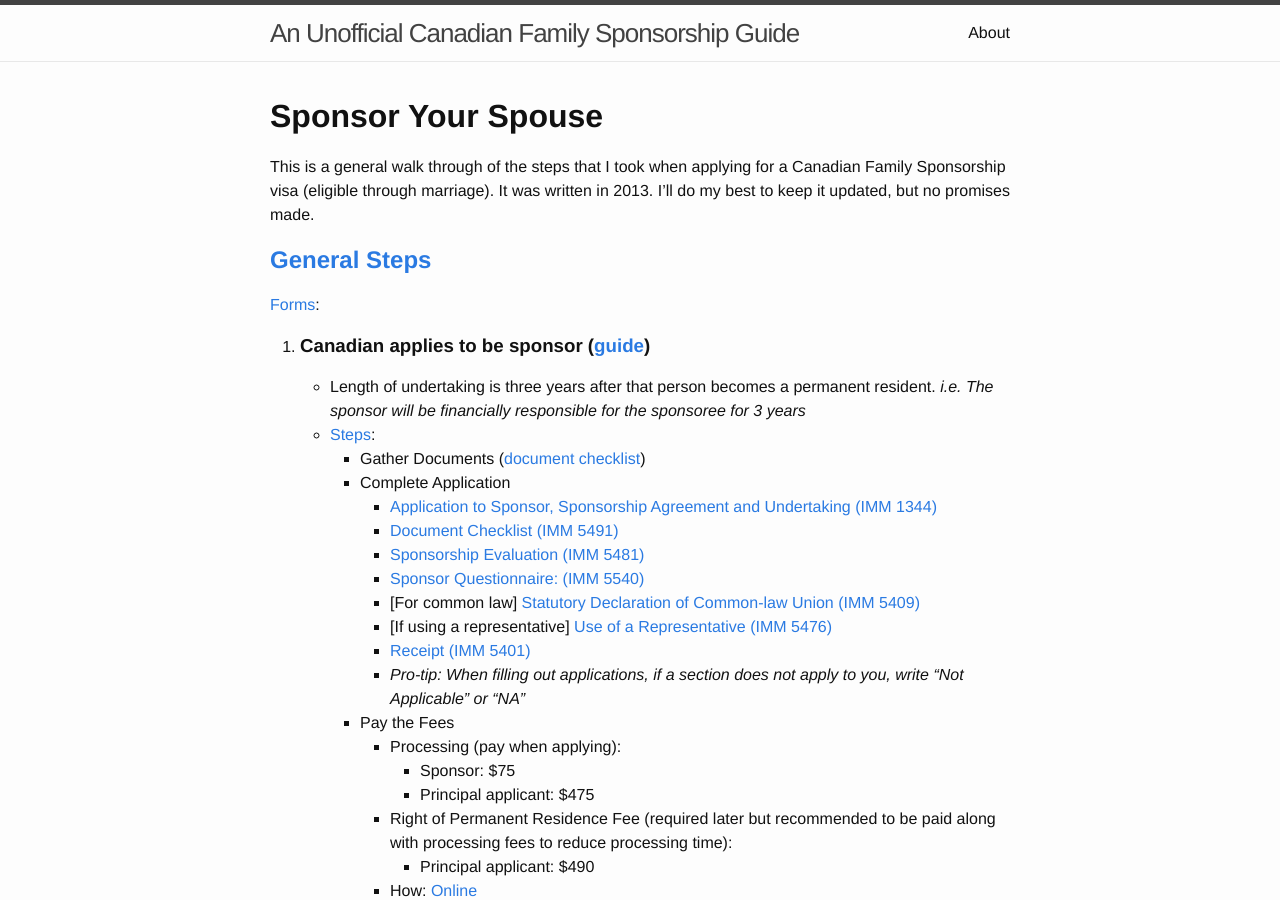
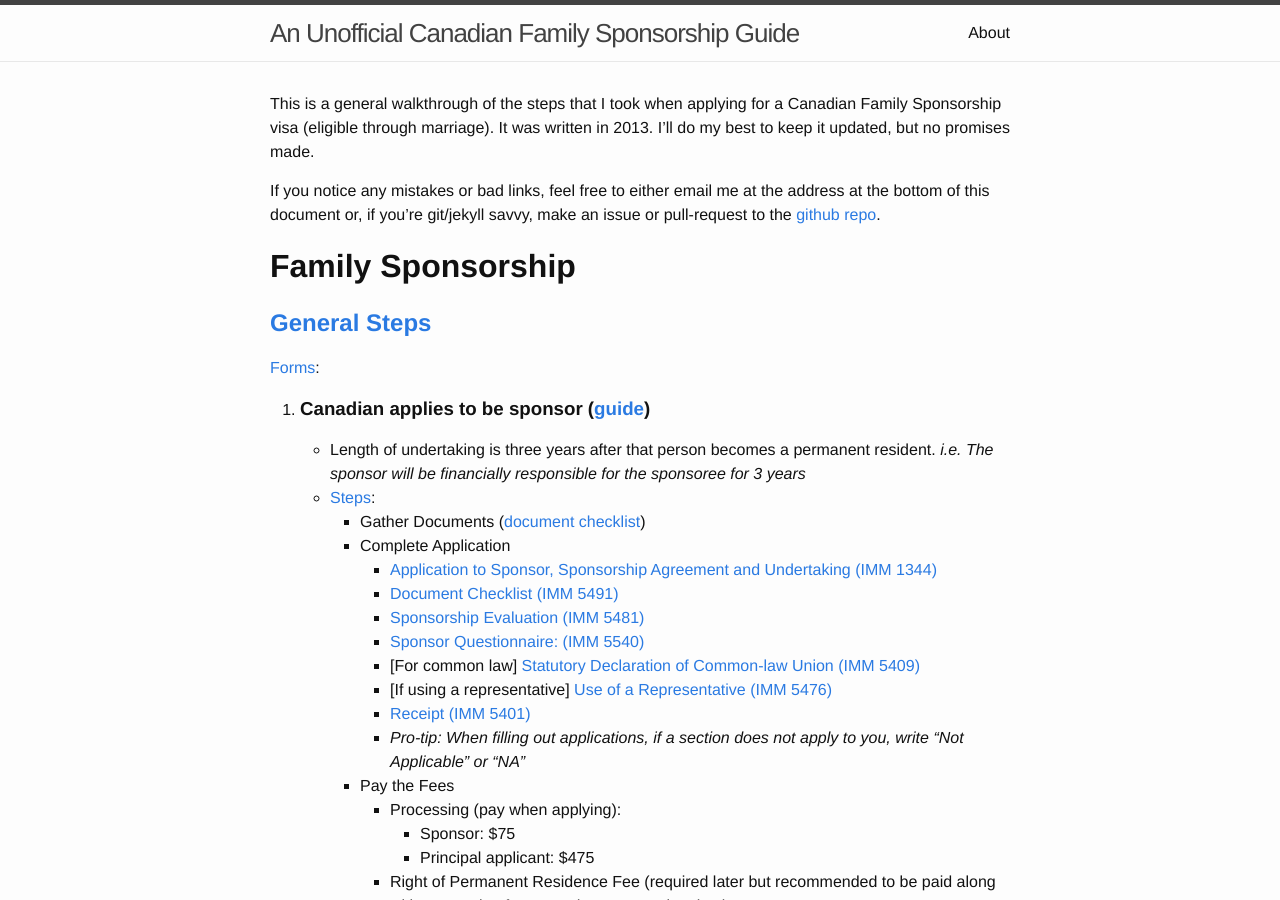
Before and after one commit to alukach/unofficial-guide-to-canadian-immigration, a Jekyll site: the page built from index.md, in a window 1280 px wide and 900 px high. Built offline with Jekyll 4.4.1, drawn with Linux system fonts in a browser that asks for light colours.

Commit message:
Update index.md

```diff
--- a/index.md
+++ b/index.md
@@ -2,9 +2,11 @@
 layout: default
 ---
 
-# Sponsor Your Spouse
+This is a general walkthrough of the steps that I took when applying for a Canadian Family Sponsorship visa (eligible through marriage).  It was written in 2013.  I'll do my best to keep it updated, but no promises made.
 
-This is a general walk through of the steps that I took when applying for a Canadian Family Sponsorship visa (eligible through marriage).  It was written in 2013.  I'll do my best to keep it updated, but no promises made.
+If you notice any mistakes or bad links, feel free to either email me at the address at the bottom of this document or, if you're git/jekyll savvy, make an issue or pull-request to the [github repo](https://github.com/alukach/canada-immigration-tips/).
+
+# Family Sponsorship
 
 ## [General Steps](http://www.cic.gc.ca/english/immigrate/sponsor/spouse-apply-how.asp#step1)
 
```
